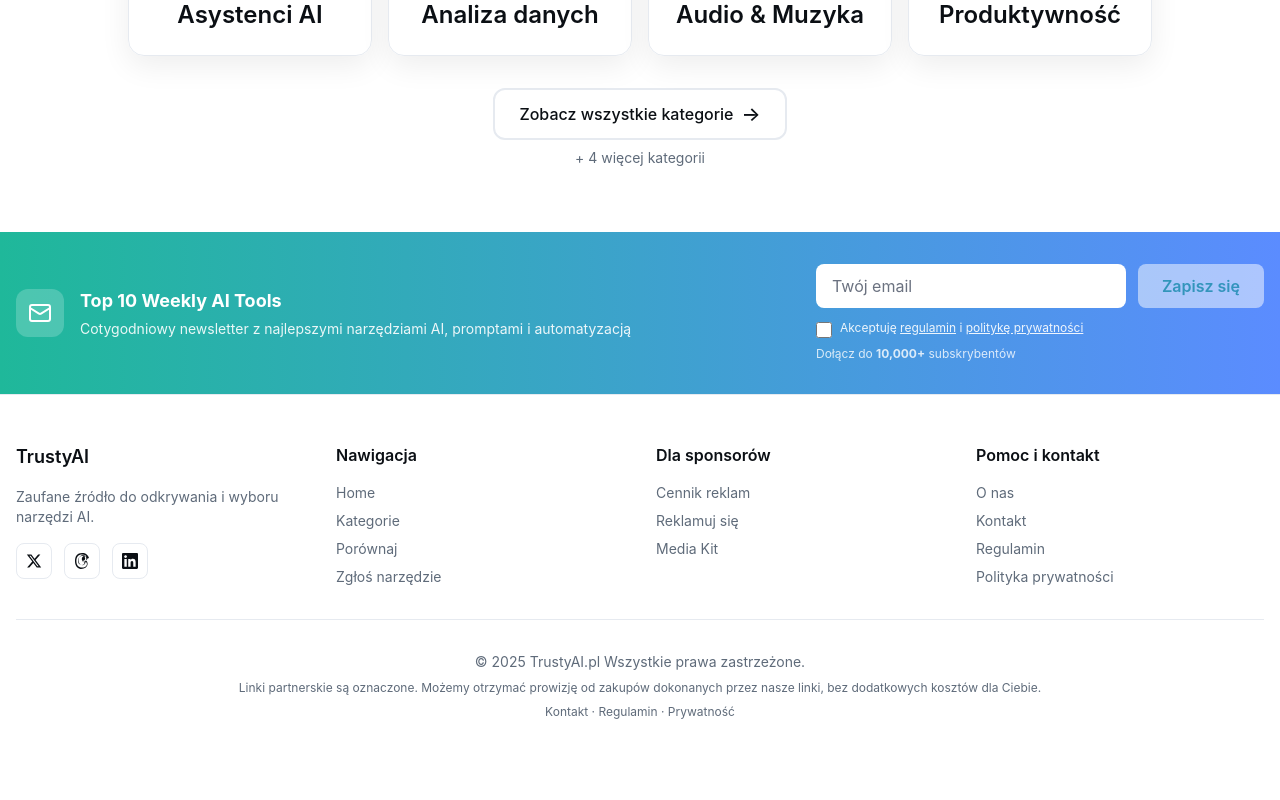
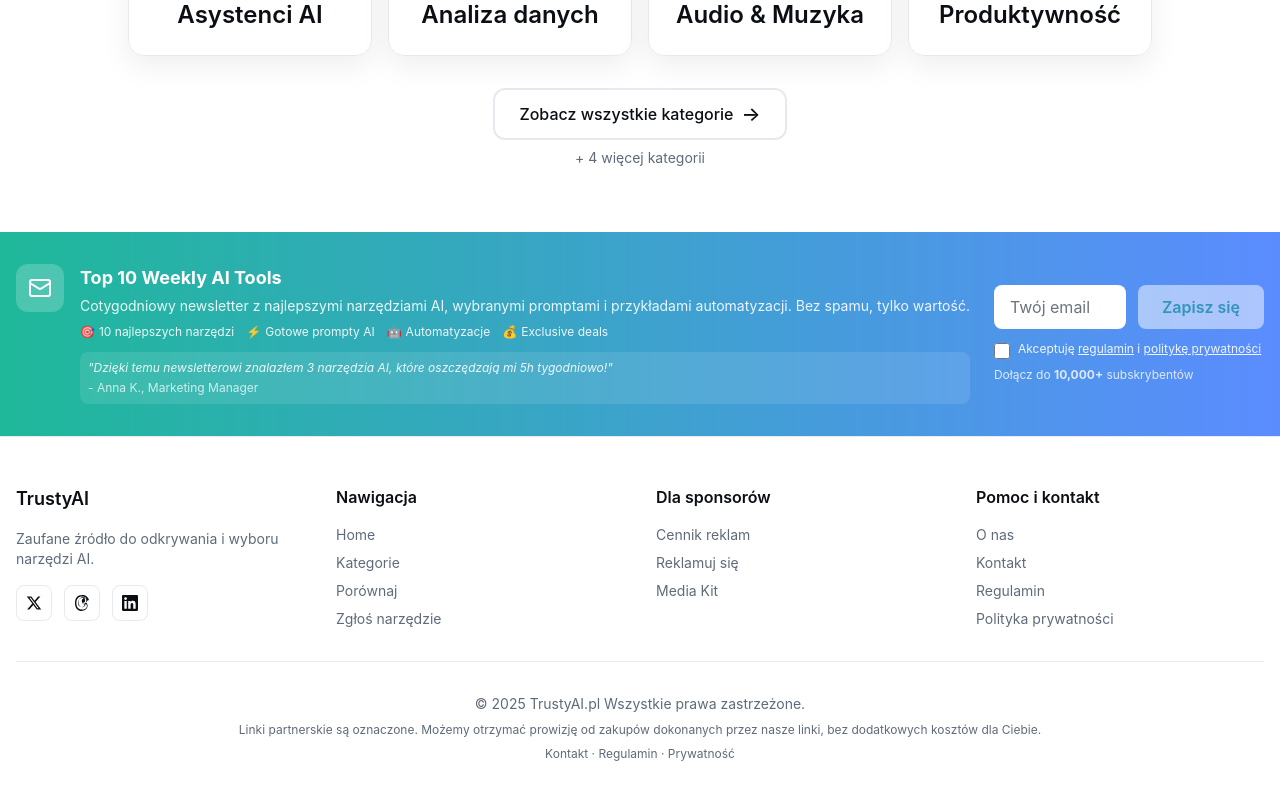
Before and after one commit to mariofocus4f/aitools, a Next.js app: page / in a window 1280 px wide. Shown: the part 4130-4930 px from the top of the page. Before the commit the page ends 4898 px from the top, so only its background shows below. Built offline with nearby package versions, Linux system fonts and the light colour scheme.

Commit message:
Add testimonial and benefits to NewsletterBanner for better conversion

```diff
--- a/components/NewsletterBanner.tsx
+++ b/components/NewsletterBanner.tsx
@@ -80,22 +80,50 @@ export function NewsletterBanner() {
   return (
     <section className="bg-gradient-to-r from-primary-500 to-accent-blue py-8">
       <div className="container mx-auto px-4">
-        <div className="flex flex-col lg:flex-row items-center justify-between gap-6">
+        <div className="flex flex-col lg:flex-row items-start lg:items-center justify-between gap-6">
           {/* Left side - Content */}
-          <div className="flex items-center gap-4 text-white">
+          <div className="flex items-start gap-4 text-white w-full lg:w-auto">
             <div className="w-12 h-12 rounded-xl bg-white/20 flex items-center justify-center flex-shrink-0">
               <Mail size={24} />
             </div>
             <div>
               <h3 className="font-bold text-lg mb-1">Top 10 Weekly AI Tools</h3>
-              <p className="text-sm opacity-90">
-                Cotygodniowy newsletter z najlepszymi narzędziami AI, promptami i automatyzacją
+              <p className="text-sm opacity-90 mb-2">
+                Cotygodniowy newsletter z najlepszymi narzędziami AI, wybranymi promptami i przykładami automatyzacji. Bez spamu, tylko wartość.
               </p>
+
+              {/* Benefits */}
+              <div className="flex flex-wrap gap-3 text-xs">
+                <div className="flex items-center gap-1">
+                  <span>🎯</span>
+                  <span className="opacity-90">10 najlepszych narzędzi</span>
+                </div>
+                <div className="flex items-center gap-1">
+                  <span>⚡</span>
+                  <span className="opacity-90">Gotowe prompty AI</span>
+                </div>
+                <div className="flex items-center gap-1">
+                  <span>🤖</span>
+                  <span className="opacity-90">Automatyzacje</span>
+                </div>
+                <div className="flex items-center gap-1">
+                  <span>💰</span>
+                  <span className="opacity-90">Exclusive deals</span>
+                </div>
+              </div>
+
+              {/* Testimonial */}
+              <div className="mt-3 p-2 bg-white/10 rounded-lg">
+                <p className="text-xs italic opacity-90 mb-1">
+                  "Dzięki temu newsletterowi znalazłem 3 narzędzia AI, które oszczędzają mi 5h tygodniowo!"
+                </p>
+                <p className="text-xs opacity-75">- Anna K., Marketing Manager</p>
+              </div>
             </div>
           </div>
 
           {/* Right side - Form */}
-          <div className="flex-1 max-w-md w-full">
+          <div className="flex-1 max-w-md w-full lg:w-auto">
             <form onSubmit={handleSubmit} className="flex flex-col sm:flex-row gap-3">
               <div className="flex-1">
                 <input
```
